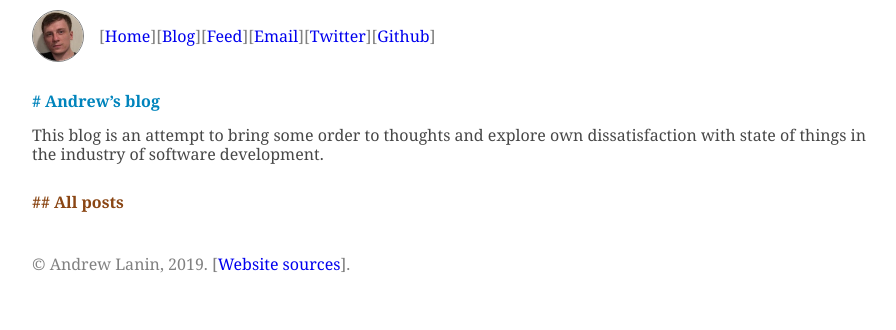
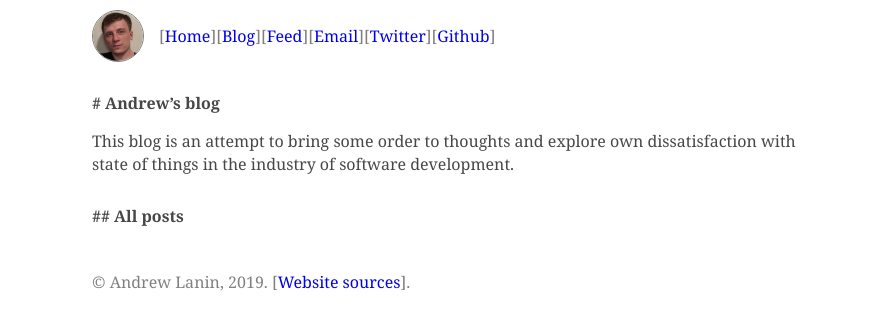
Before and after one commit to andrewlanin/lanin.dev, a Jekyll site: the page built from blog.md, in a window 1280 px wide. Shown: the top 330 px of the page, without its empty margins (188-1084 px from the left). Built offline with Jekyll 4.4.1, drawn with Linux system fonts in a browser that asks for light colours.

```diff
--- a/_includes/base.css
+++ b/_includes/base.css
@@ -5,8 +5,9 @@
 body {
   margin: 0 auto;
   padding: 10px;
-  max-width: 840px;
+  max-width: 720px;
   font-family: Georgia, "Times New Roman", Times, serif;
+  line-height: 140%;
 }
 
 nav {
--- a/_includes/markdown.css
+++ b/_includes/markdown.css
@@ -1,4 +1,8 @@
-h1,h2,h3,h4,h5,h6 { font-size: 100%; margin-top: 30px; }
+h1,h2,h3,h4,h5,h6 {
+  font-size: 100%;
+  margin-top: 30px;
+  font-weight: bold;
+}
 
 h1::before { content: '# '; }
 h2::before { content: '## '; }
@@ -7,12 +11,12 @@
 h5::before { content: '##### '; }
 h6::before { content: '###### '; }
 
-h1 { color: #0084bc; }
-h2 { color: #8a4614; }
-h3 { color: #a724a4; }
-h4 { color: #c18405; }
-h5 { color: #018a8b; }
-h6 { color: #a1a0a7; }
+/* h1 { color: #0084bc; } */
+/* h2 { color: #8a4614; } */
+/* h3 { color: #a724a4; } */
+/* h4 { color: #c18405; } */
+/* h2 { color: #018a8b; } */
+/* h6 { color: #a1a0a7; } */
 
 em::before, em::after { content: '*'; color: gray; }
 strong::before, strong::after { content: '**'; color: gray; }
```
Also changed, not shown: _drafts/modern-ide.md (added, +25 -0 lines).
